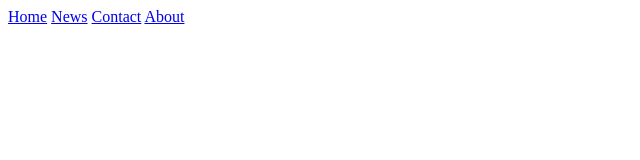
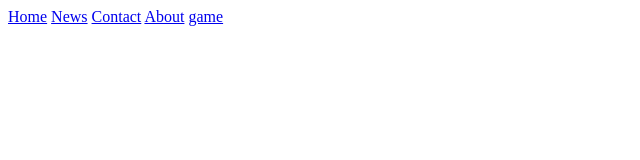
Before and after one commit to Srilekha123456/Healthifyre, a plain HTML site: page index.html in a window 1280 px wide. Shown: the full height of the page, 0-640 px from the left. Drawn offline with Linux system fonts and the light colour scheme.

Commit message:
Update index.html

```diff
--- a/index.html
+++ b/index.html
@@ -3,4 +3,5 @@
   <a href="#news">News</a>
   <a href="#contact">Contact</a>
   <a href="#about">About</a>
+   <a href="#about">game</a>
 </div>
```
